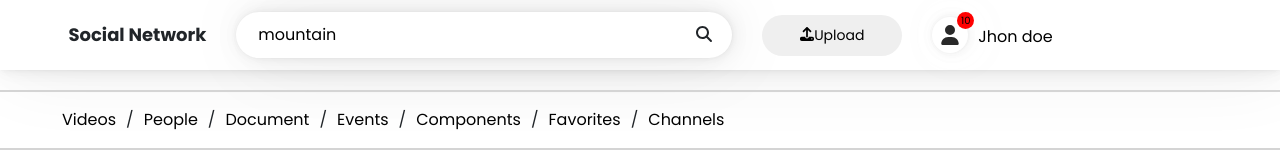
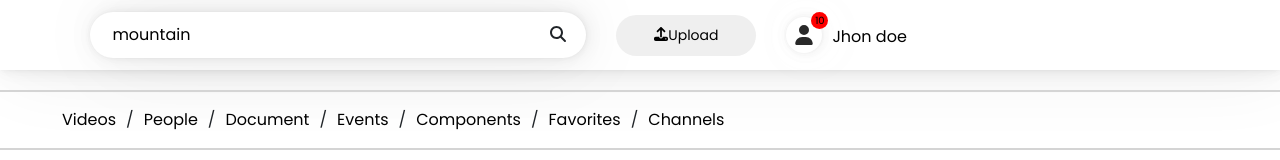
Before and after one commit to khoirulhudaa/salt-test, a React (Create React App) app: page / in a window 1280 px wide. Shown: the top 160 px of the page. Built offline with nearby package versions, Linux system fonts and the light colour scheme; no server answers.

Commit message:
test-salt

```diff
--- a/src/assets/style/responsive.css
+++ b/src/assets/style/responsive.css
@@ -694,12 +694,16 @@
 
 
 
-@media screen and (min-width: 900px) and (max-width: 1280px) {
+@media screen and (min-width: 920px) and (max-width: 1280px) {
   .nav-center h1 {
-    font-size: 18px;
+    font-size: 16px;
     font-weight: bold;
     margin-left: 8px;
     margin-right: 0px;
     margin-top: 8px;
   }
+
+  .nav-center h1 {
+    display: none;
+  }
 }
```
